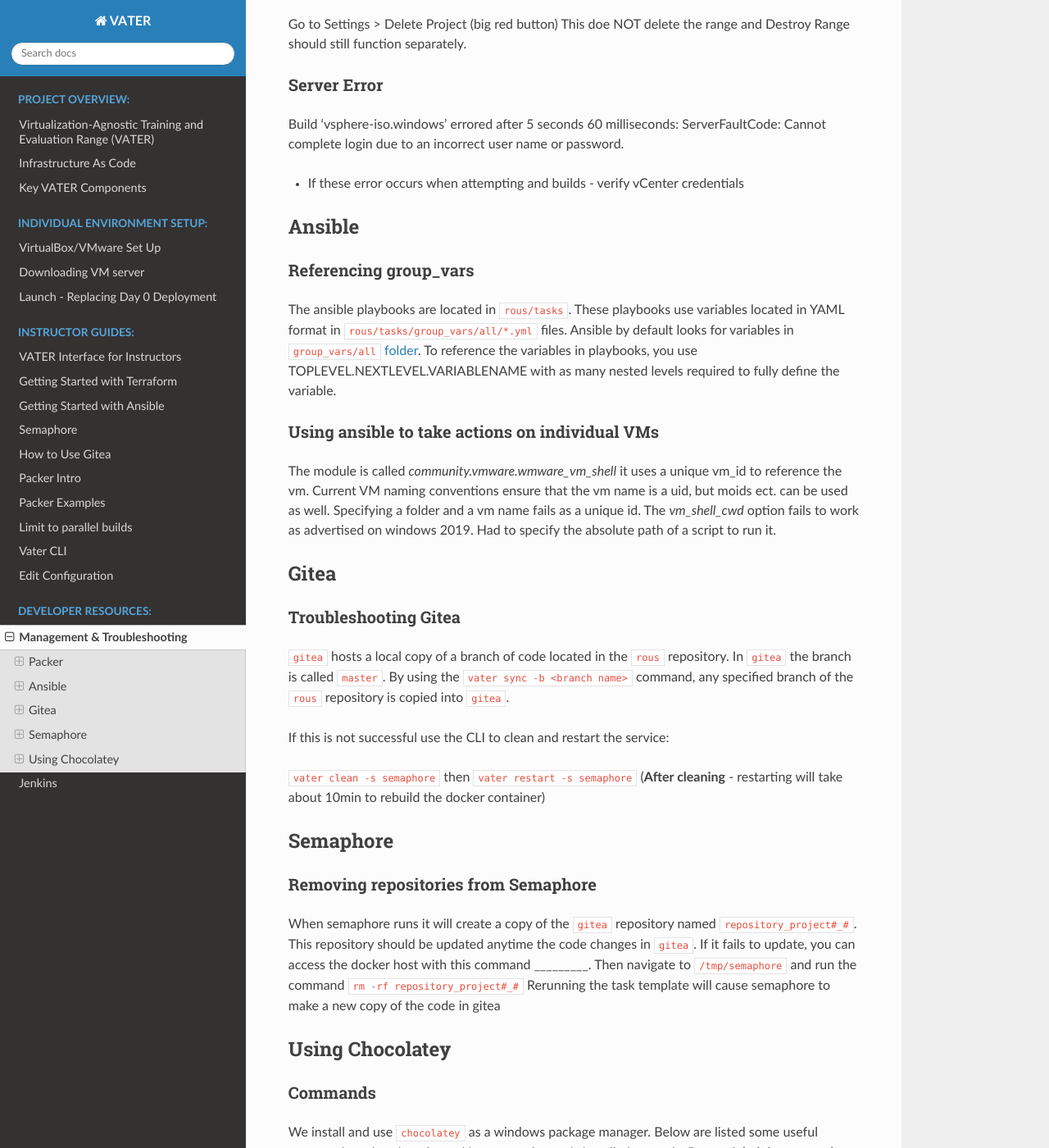
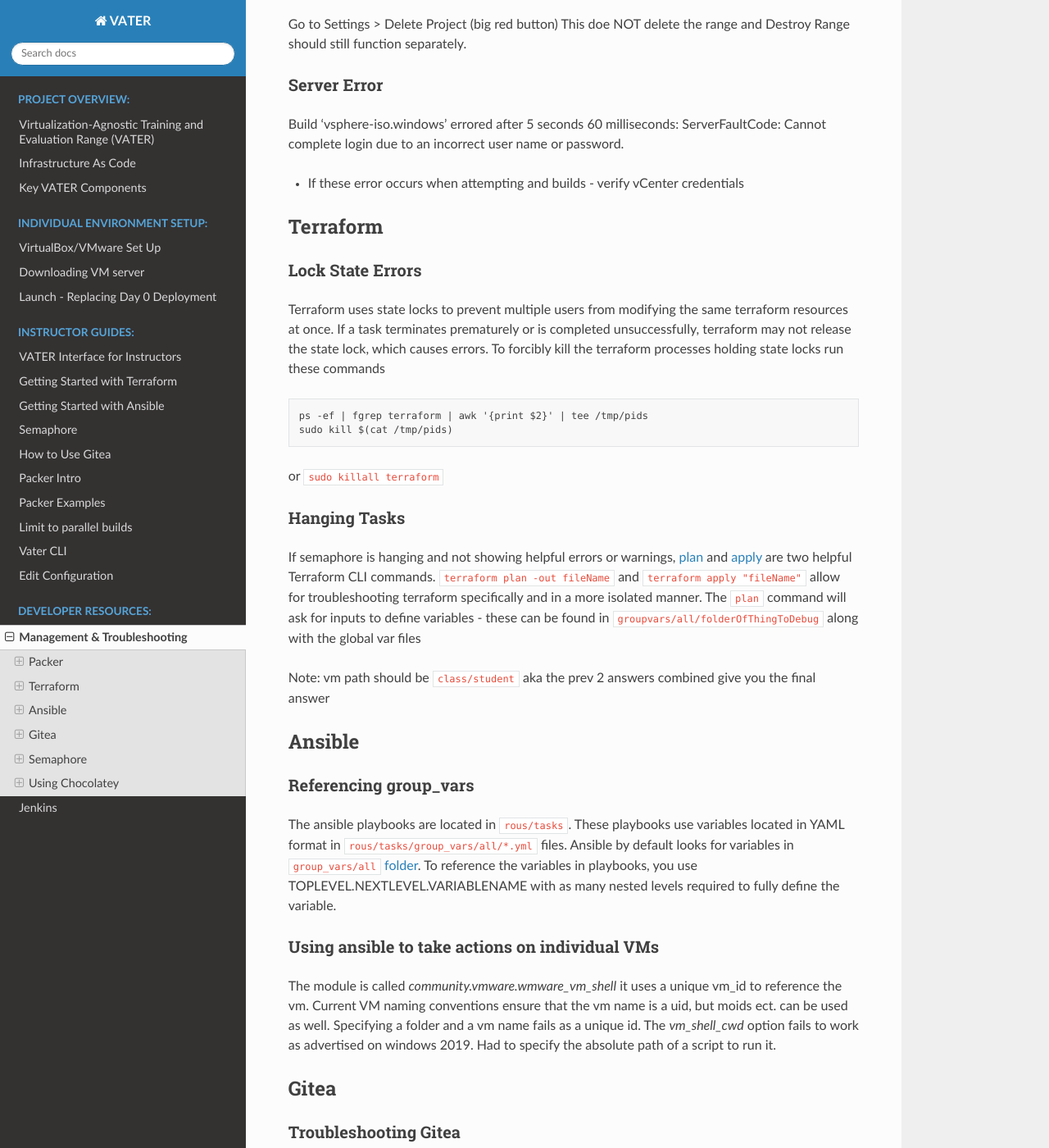
Before and after one commit to dev4vater/vater, a Sphinx documentation site: the page built from docs/source/DevandIntNotes.rst, in a window 1280 px wide and 1400 px high, scrolled down 862 px. Shown: the whole window at 82% size. Built offline with Sphinx 7.4.7 and the Read the Docs theme 2.0.0, drawn with Linux system fonts in a browser that asks for light colours.

Commit message:
Update DevandIntNotes.rst

```diff
--- a/docs/source/DevandIntNotes.rst
+++ b/docs/source/DevandIntNotes.rst
@@ -44,6 +44,40 @@
 Build 'vsphere-iso.windows' errored after 5 seconds 60 milliseconds: ServerFaultCode: Cannot complete login due to an incorrect user name or password.
 
 - If these error occurs when attempting and builds - verify vCenter credentials
+
+Terraform
+~~~~~~~~~
+
+Lock State Errors
+^^^^^^^^^^^^^^^^^
+
+Terraform uses state locks to prevent multiple users from modifying the
+same terraform resources at once. If a task terminates prematurely or is
+completed unsuccessfully, terraform may not release the state lock,
+which causes errors. To forcibly kill the terraform processes holding
+state locks run these commands
+
+::
+
+   ps -ef | fgrep terraform | awk '{print $2}' | tee /tmp/pids
+   sudo kill $(cat /tmp/pids)
+
+or ``sudo killall terraform``
+
+Hanging Tasks
+^^^^^^^^^^^^^
+
+If semaphore is hanging and not showing helpful errors or warnings,
+`plan <https://www.terraform.io/cli/commands/plan>`__ and
+`apply <https://www.terraform.io/cli/commands/apply>`__ are two helpful
+Terraform CLI commands. ``terraform plan -out fileName`` and
+``terraform apply "fileName"`` allow for troubleshooting terraform
+specifically and in a more isolated manner. The ``plan`` command will
+ask for inputs to define variables - these can be found in
+``groupvars/all/folderOfThingToDebug`` along with the global var files
+
+Note: vm path should be ``class/student`` aka the prev 2 answers
+combined give you the final answer
 
 
 Ansible
```
